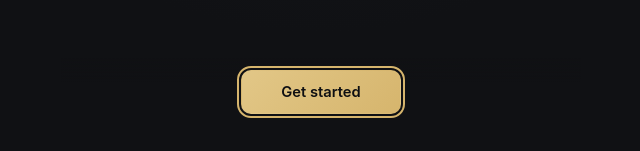
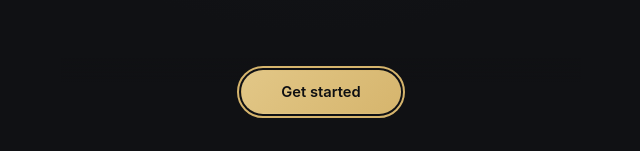
Before and after one commit to CoffieEtor/DayMark, a website: page index.html in a window 1280 px wide. Shown: the part 646-797 px from the top of the page, 319-959 px from the left. Drawn offline with Linux system fonts and the light colour scheme.

Commit message:
Make onboarding buttons pill-shaped

```diff
--- a/css/onboarding.css
+++ b/css/onboarding.css
@@ -258,8 +258,8 @@
   font: inherit;
   font-size: 0.92rem;
   font-weight: 600;
-  padding: 10px 22px;
-  border-radius: 10px;
+  padding: 10px 24px;
+  border-radius: 999px;
   border: 1px solid var(--border-subtle);
   background: var(--bg-card);
   color: var(--text-primary);
```
